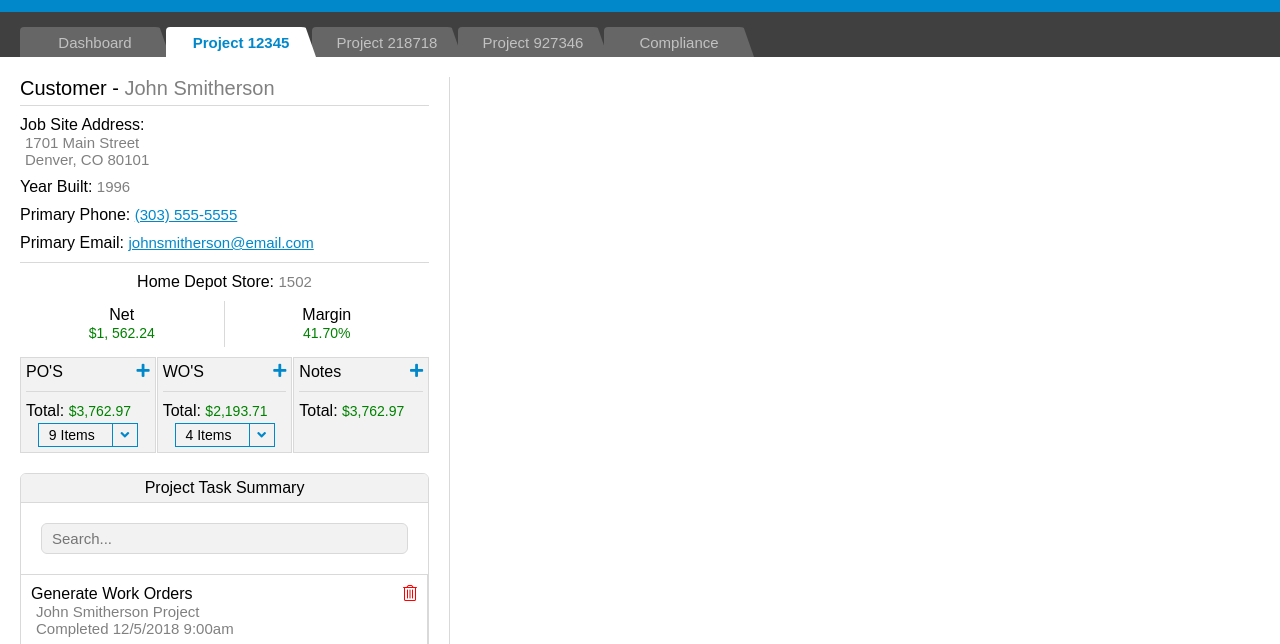
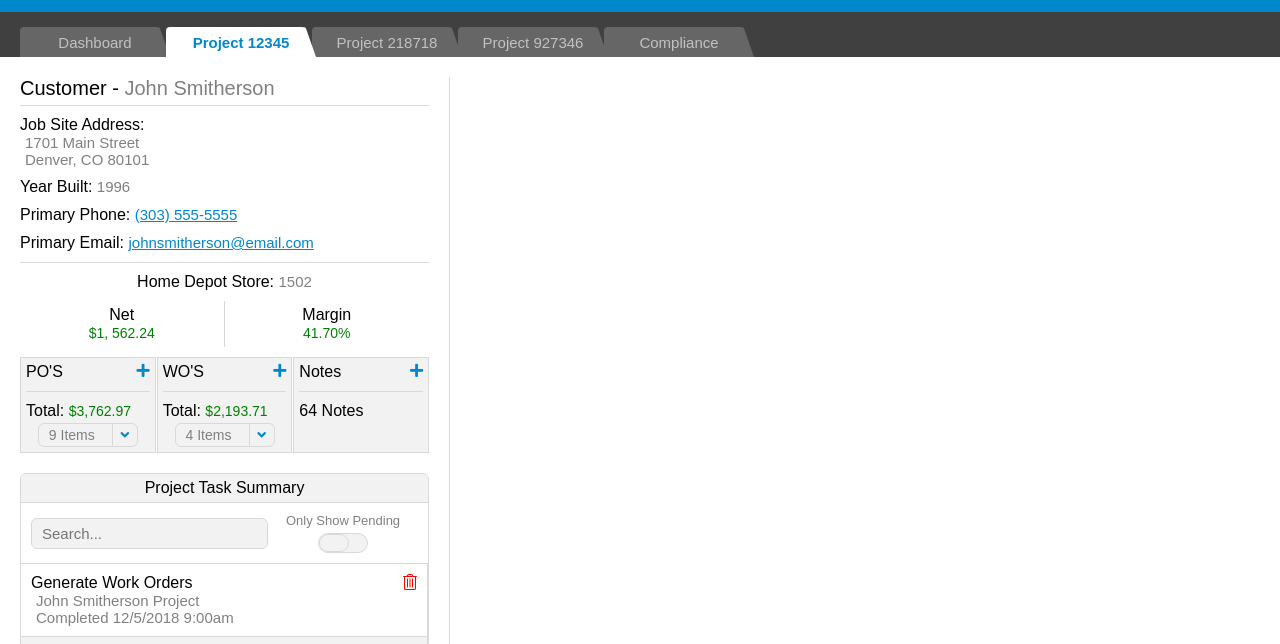
Before and after one commit to idotheinternet/tab-demo, a website: page app/index.html in a window 1280 px wide. Shown: the part 108-752 px from the top of the page. Drawn offline with Linux system fonts and the light colour scheme.

Commit message:
added more stuff

```diff
--- a/app/index.css
+++ b/app/index.css
@@ -138,6 +138,7 @@
     display: inline-flex;
     width: 100%;
     height: auto;
+    padding-bottom: 20px;
 }
 #left {
     width: 450px;
@@ -232,7 +233,7 @@ a {
 #pts {
     position: relative;
     width: 100%;
-    height: 400px;
+    height: auto;
     border: 1px solid #d9d9d9;
     border-top-right-radius: 6px;
     border-top-left-radius: 6px;
@@ -249,18 +250,60 @@ a {
     background-color: #f2f2f2;
     border-bottom: 1px solid #d9d9d9;
 }
+#pt-input {
+    position: relative;
+    display: inline-flex;
+    align-items: center;
+    width: 100%;
+    height: auto;
+    padding: 10px;
+}
 #t-input {
-    position: relative;
-    width: calc(100% - 40px);
-    top: 20px;
-    left: 20px;
+    width: calc(100% - 150px)!important;
     border: 1px solid #d9d9d9;
     border-radius: 6px;
     padding: 6px 10px;
     background-color: #f2f2f2;
     color: gray;
+    width: 350px;
     font-size: 15px;
-    margin-bottom: 40px;
+}
+#pill-con {
+    width: 150px;
+    height: auto;
+    font-size: 13px;
+    text-align: center;
+    color: gray;
+}
+#pill {
+    position: relative;
+    width: 50px;
+    height: 20px;
+    border: 1px solid #d9d9d9;
+    border-radius: 20px;
+    margin: auto;
+    margin-top: 5px;
+    background-color: #f2f2f2;
+    overflow: hidden;
+    cursor: pointer;
+    transition: background-color .2s;
+}
+#pill.active {
+    background-color: #0088cb;
+}
+#p-slider {
+    position: absolute;
+    width: 30px;
+    height: 100%;
+    border: 1px solid #d9d9d9;
+    border-radius: 30px;
+    left: 0;
+    top: 0;
+    background-color: #f2f2f2;
+    transition: transform .2s;
+}
+#pill.active #p-slider {
+    transform: translateX(20px);
 }
 #pt-content {
     position: relative;
@@ -292,11 +335,13 @@ a {
     width: 100px;
     height: auto;
     padding: 3px;
-    border: 1px solid #0088cb;
+    border: 1px solid #d9d9d9;
+    border-radius: 6px;
     margin: auto;
     margin-top: 3px;
     font-size: 14px;
     padding-left: 10px;
+    color: gray;
 }
 .picker {
     display: flex;
@@ -308,5 +353,10 @@ a {
     color: #0088cb;
     left: calc(100% - 25px);
     top: 0;
-    border-left: 1px solid #0088cb;
+    border-left: 1px solid #d9d9d9;
 }
+#footer {
+    width: 100%;
+    height: 50px;
+    background-color: #0088cb;
+}
--- a/app/index.html
+++ b/app/index.html
@@ -79,12 +79,20 @@
                         <i class="fas fa-plus"></i>
                         <span class="label">Notes</span>
                         <div class="divider"></div>
-                        <span class="label">Total: <span class="money">$3,762.97</span>
+                        <span class="label"><span id="nTotal">64</span>&nbsp;Notes</span>
                     </div>
                 </div>
                 <div id="pts">
                     <div id="pt-header">Project Task Summary</div>
-                    <input id="t-input" placeholder="Search...">
+                    <div id="pt-input">
+                        <input id="t-input" placeholder="Search...">
+                        <div id="pill-con">
+                            <div>Only Show Pending</div>
+                            <div id="pill">
+                                <div id="p-slider"></div>
+                            </div>
+                        </div>
+                    </div>
                     <div id="pt-content">
                         <div class="pt-item">
                             <i class="fal fa-trash-alt"></i>
@@ -165,6 +173,7 @@
 
             </div>
         </div>
+        <div id="footer"></div>
         <script src="index.js"></script>
     </body>
 </html>
--- a/app/index.js
+++ b/app/index.js
@@ -33,7 +33,9 @@ function showInfo(data) {
     }
     i = names.length;
     while(i--) names[i].textContent = info.name + " Project";
-
 }
 initTabs("item");
 initTabs("tab");
+document.getElementById("pill").onclick = function() {
+    !this.classList.contains("active") ? this.classList.add("active") : this.classList.remove("active");
+}
```
Also changed, not shown: server.js (+6 -3 lines).
